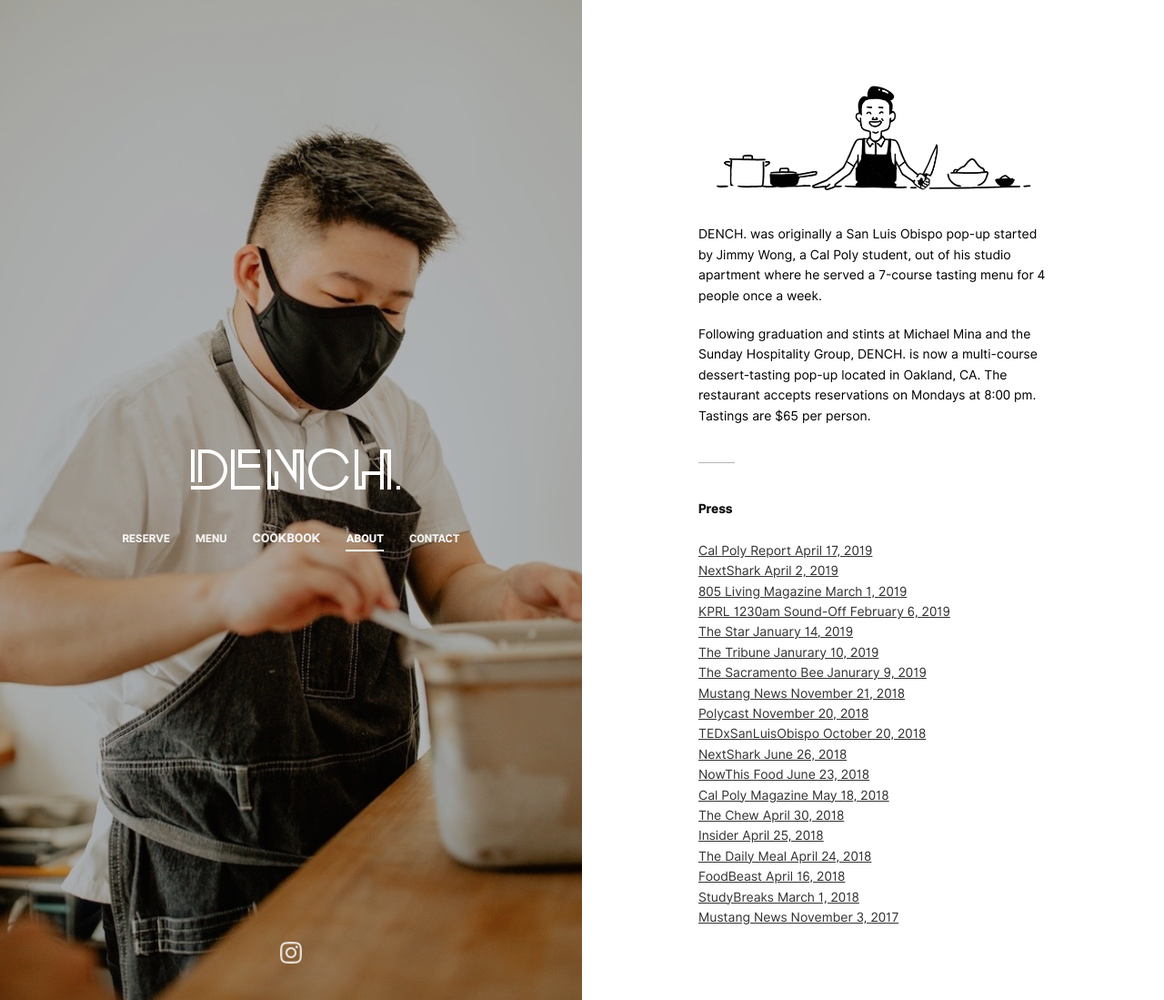
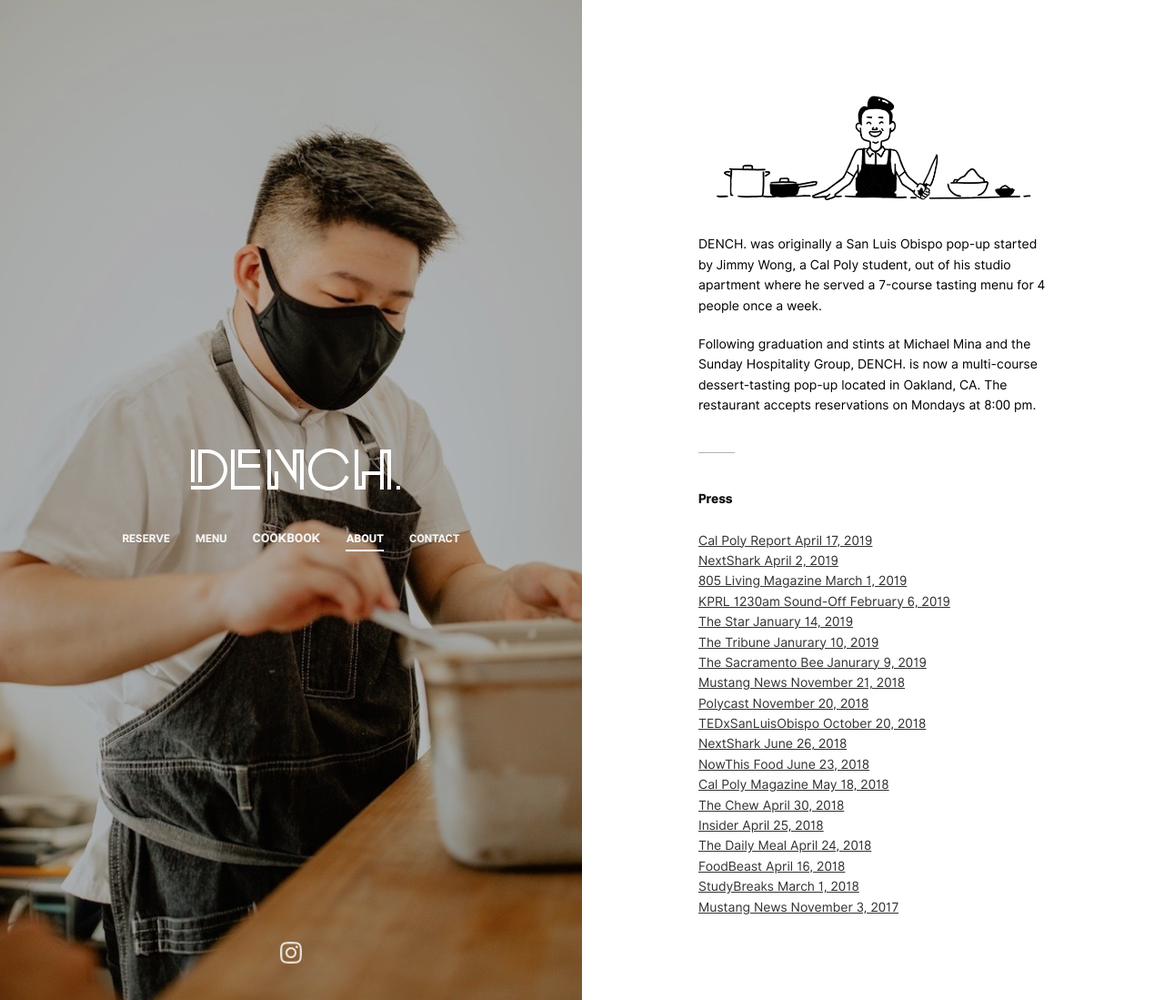
Before and after one commit to jwongdynasty/jwongdynasty.github.io, a Jekyll site: the page built from about.html, in a window 1280 px wide and 1099 px high. Shown: the whole window at 91% size. Built offline with Jekyll 4.4.1, drawn with Linux system fonts in a browser that asks for light colours.

Commit message:
Update about.html

```diff
--- a/about.html
+++ b/about.html
@@ -9,8 +9,7 @@ title: About
 
 <p>DENCH. was originally a San Luis Obispo pop-up started by Jimmy Wong, a Cal Poly student, out of his studio apartment where he served a 7-course tasting menu for 4 people once a week. </p>
 <p>Following graduation and stints at Michael Mina and the Sunday Hospitality Group, DENCH. is now a multi-course dessert-tasting pop-up located in Oakland, CA.
-The restaurant accepts reservations on Mondays at 8:00 pm.
-Tastings are $65 per person.</p>
+The restaurant accepts reservations on Mondays at 8:00 pm.</p>
 
 
 <hr>
```
